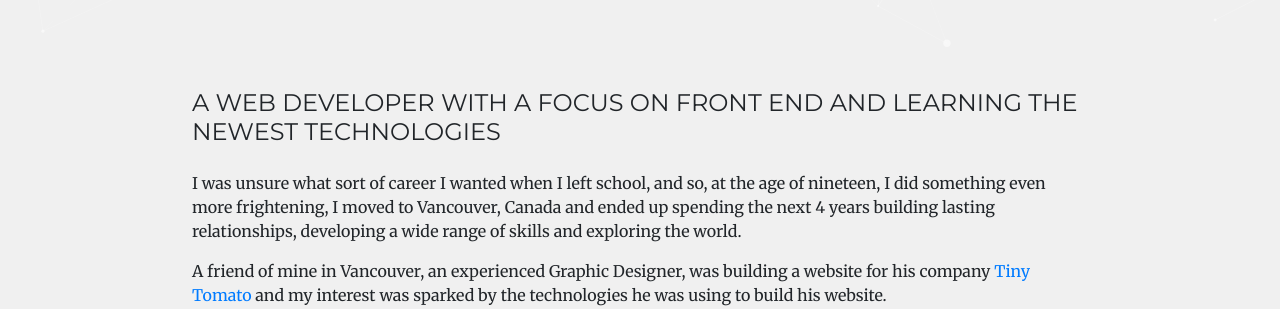
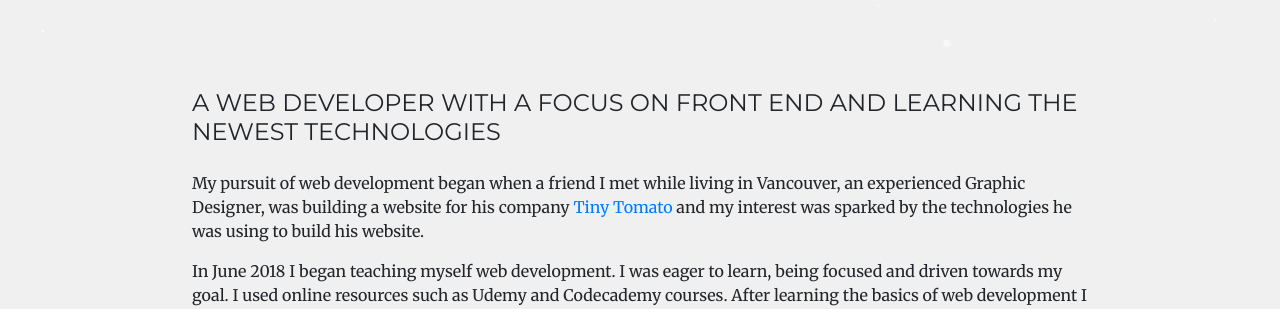
Before and after one commit to jpaul24/new_portfolio, a website: page app/index.html in a window 1280 px wide. Shown: the part 628-937 px from the top of the page. Drawn offline with nearby package versions, Linux system fonts and the light colour scheme; animation ran at ten frames a second.

Commit message:
spelling fix and change about

```diff
--- a/app/index.html
+++ b/app/index.html
@@ -45,8 +45,7 @@
         <div class="row">
           <div class="col-12">
             <h3>A WEB DEVELOPER WITH A FOCUS ON FRONT END AND LEARNING THE NEWEST TECHNOLOGIES</h3>
-            <p>I was unsure what sort of career I wanted when I left school, and so, at the age of nineteen, I did something even more frightening, I moved to Vancouver, Canada and ended up spending the next 4 years building lasting relationships,  developing a wide range of skills and exploring the world.</p>
-            <p>A friend of mine in Vancouver, an experienced Graphic Designer, was building a website for his company <a href="https://tinytomatodesign.com/" target="_blank">Tiny Tomato</a> and my interest was sparked by the technologies he was using to build his website.</p>
+            <p>My pursuit of web development began when a friend I met while living in Vancouver, an experienced Graphic Designer, was building a website for his company <a href="https://tinytomatodesign.com/" target="_blank">Tiny Tomato</a> and my interest was sparked by the technologies he was using to build his website.</p>
             <p>In June 2018 I began teaching myself web development. I was eager to learn, being focused and driven towards my goal. I used online resources such as Udemy and Codecademy courses. After learning the basics of web development I started to focus my attention on JavaScript; knowing that the subject was vast and would require concentrated effort on my part.
             </p>
             <p>I knew that this was the career path I wanted to follow and was keen to find a learning platform that was more tangible, more project based and a place where I could continue to develop and learn. I gave up work and attended <a href="https://www.lewagon.com/" target="_blank" class="about-link">Le Wagon</a> during the summer of 2019. The course covered the essentials for Full-Stack Development and during my time on the course, I discovered a passion for Front-End development but with a firm grounding, knowledge and appreciation for the work involved in back-end development.</p>
```
Also changed, not shown: app/cv.html (+1 -1 lines).
